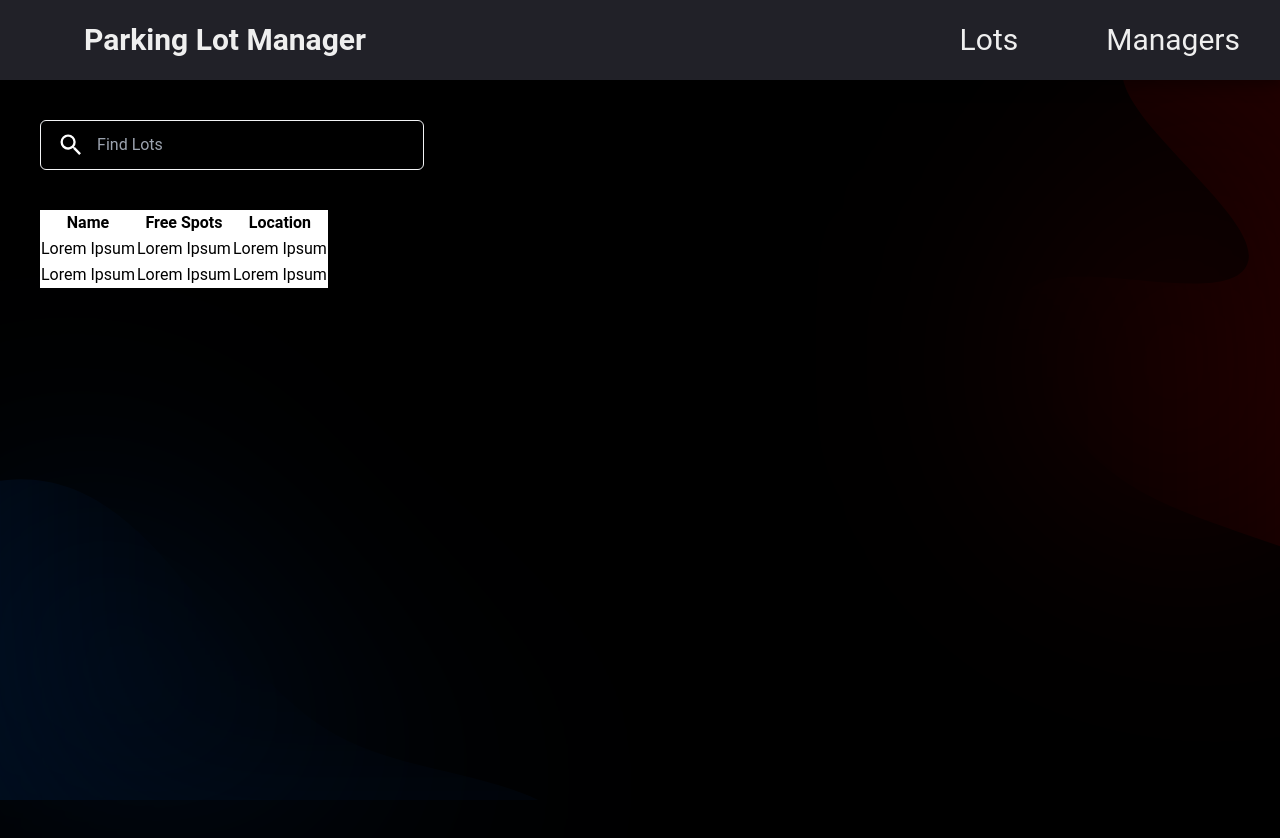
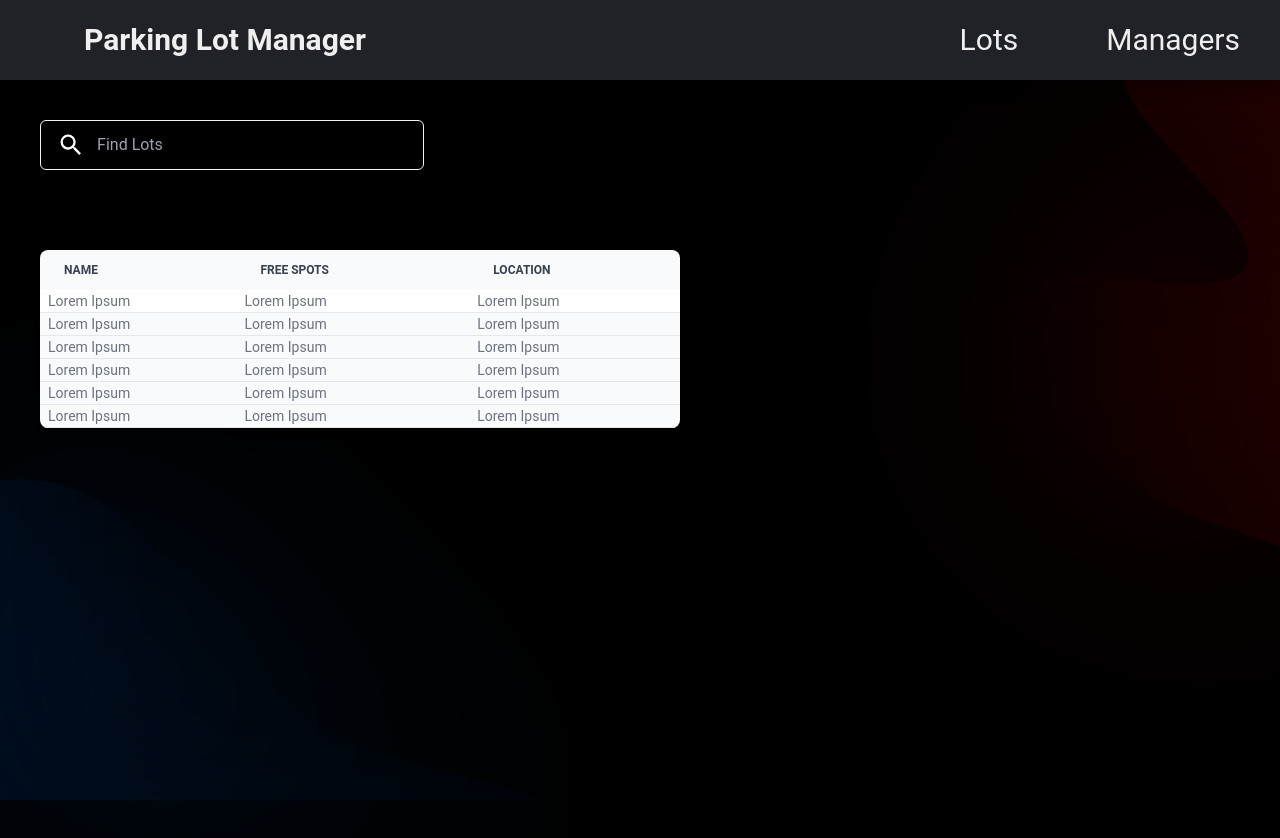
Before and after one commit to NabeelSiddiqui7/Parking-Lot-Manager-Frontend, a React (Create React App) app: page / in a window 1280 px wide. Shown: the top 838 px of the page. Built offline with nearby package versions, Linux system fonts and the light colour scheme.

Commit message:
Styled tables

```diff
--- a/src/pages/Main.tsx
+++ b/src/pages/Main.tsx
@@ -7,7 +7,7 @@
 
 
   return (
-    <div className="h-screen" style={{ backgroundImage: `url(${bgImg})` }}>
+    <div className="h-screen w-screen" style={{ backgroundImage: `url(${bgImg})` }}>
 
       <HeaderMain />
 
@@ -16,22 +16,44 @@
           <SearchBar />
         </div>
 
-        <div>
-        <table className="p-10 pl-10 ml-10 bg-white">
-          <tr>
-            <th>Name</th>
-            <th>Free Spots</th>
-            <th>Location</th>
+        <div className="m-10 w-1/2 relative overflow-x-auto shadow-md sm:rounded-lg">
+        <table className="w-full text-sm text-left text-gray-500 dark:text-gray-400">
+          <thead className="text-xs text-gray-700 uppercase bg-gray-50 dark:bg-gray-700 dark:text-gray-400">
+            <tr className="p-5">
+              <th scope="col" className="px-6 py-3">Name</th>
+              <th scope="col" className="px-6 py-3">Free Spots</th>
+              <th scope="col" className="px-6 py-3">Location</th>
+            </tr>
+          </thead>
+          <tr className="bg-white border-b dark:bg-gray-900 dark:border-gray-700">
+            <td className="px-2">Lorem Ipsum</td>
+            <td className="px-2">Lorem Ipsum</td>
+            <td className="px-2">Lorem Ipsum</td>
           </tr>
-          <tr>
-            <td>Lorem Ipsum</td>
-            <td>Lorem Ipsum</td>
-            <td>Lorem Ipsum</td>
+          <tr className="border-b bg-gray-50 dark:bg-gray-800 dark:border-gray-700">
+            <td className="px-2">Lorem Ipsum</td>
+            <td className="px-2">Lorem Ipsum</td>
+            <td className="px-2">Lorem Ipsum</td>
           </tr>
-          <tr>
-            <td>Lorem Ipsum</td>
-            <td>Lorem Ipsum</td>
-            <td>Lorem Ipsum</td>
+          <tr className="border-b bg-gray-50 dark:bg-gray-800 dark:border-gray-700">
+            <td className="px-2">Lorem Ipsum</td>
+            <td className="px-2">Lorem Ipsum</td>
+            <td className="px-2">Lorem Ipsum</td>
+          </tr>
+          <tr className="border-b bg-gray-50 dark:bg-gray-800 dark:border-gray-700">
+            <td className="px-2">Lorem Ipsum</td>
+            <td className="px-2">Lorem Ipsum</td>
+            <td className="px-2">Lorem Ipsum</td>
+          </tr>
+          <tr className="border-b bg-gray-50 dark:bg-gray-800 dark:border-gray-700">
+            <td className="px-2">Lorem Ipsum</td>
+            <td className="px-2">Lorem Ipsum</td>
+            <td className="px-2">Lorem Ipsum</td>
+          </tr>
+          <tr className="border-b bg-gray-50 dark:bg-gray-800 dark:border-gray-700">
+            <td className="px-2">Lorem Ipsum</td>
+            <td className="px-2">Lorem Ipsum</td>
+            <td className="px-2">Lorem Ipsum</td>
           </tr>
         </table>
       </div>
```
